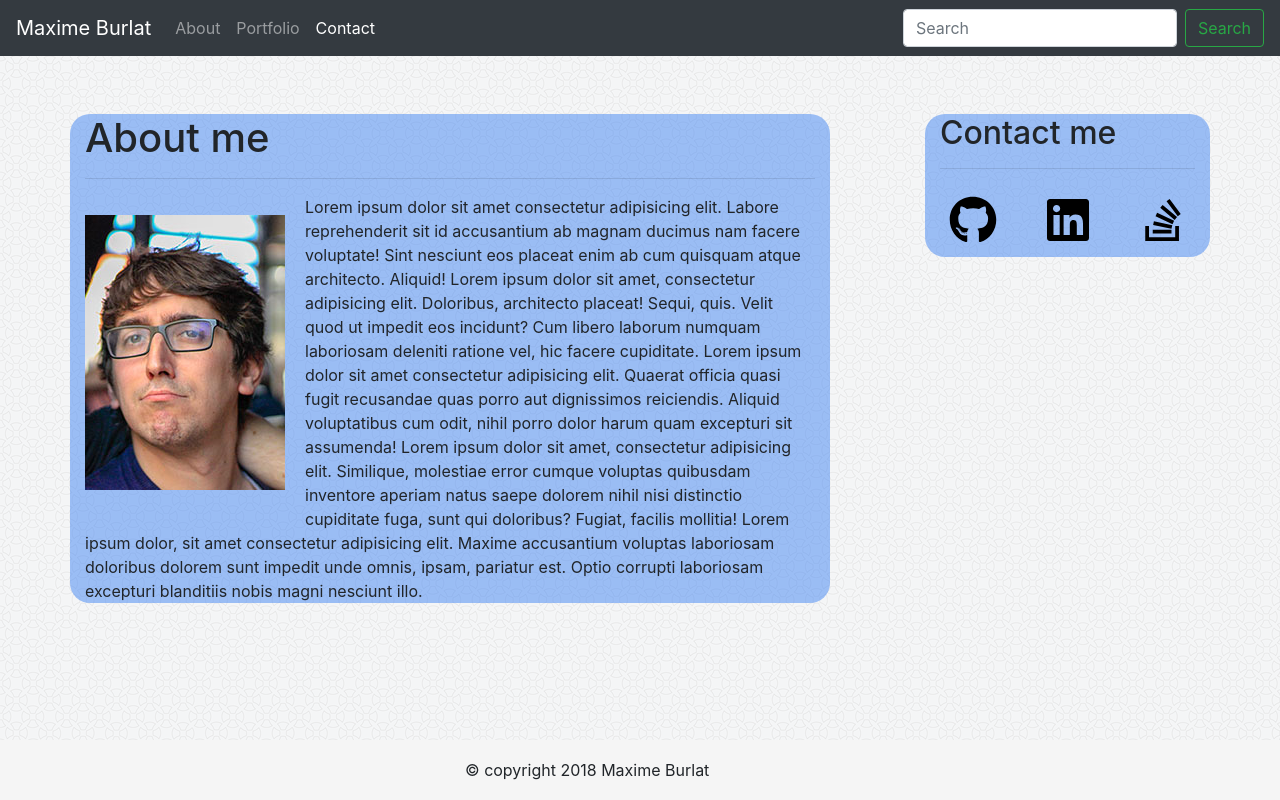
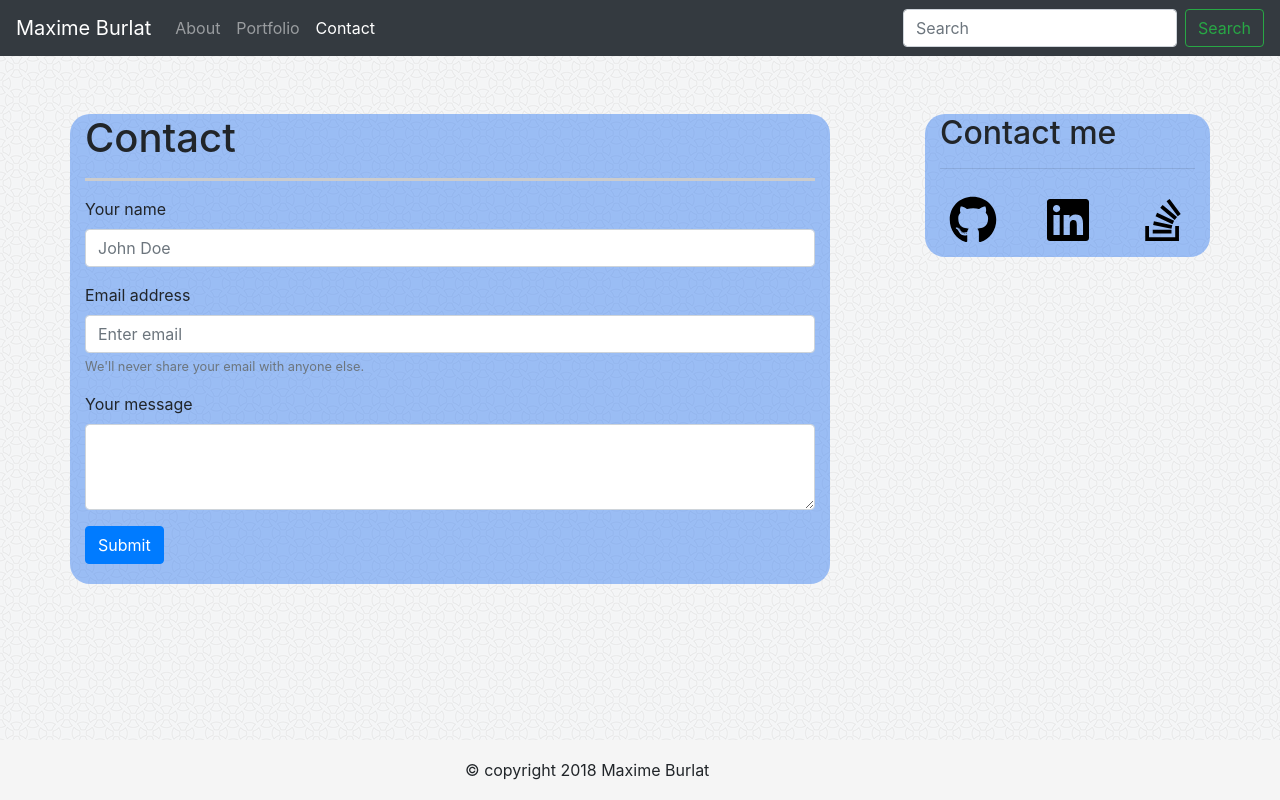
Before and after one commit to Carglass/Bootstrap-Portfolio, a plain HTML site: page contact.html in a window 1280 px wide. Drawn offline with nearby package versions, Linux system fonts and the light colour scheme.

Commit message:
layout complete

```diff
--- a/contact.html
+++ b/contact.html
@@ -1,5 +1,6 @@
 <!doctype html>
 <html lang="en">
+
 <head>
     <meta charset="utf-8">
     <meta name="viewport" content="width=device-width, initial-scale=1, shrink-to-fit=no">
@@ -26,13 +27,16 @@
         <!-- Fixed navbar -->
         <nav class="navbar navbar-expand-md navbar-dark fixed-top bg-dark">
             <a class="navbar-brand" href="#">Maxime Burlat</a>
-            <button class="navbar-toggler" type="button" data-toggle="collapse" data-target="#navbarCollapse" aria-controls="navbarCollapse" aria-expanded="false" aria-label="Toggle navigation">
+            <button class="navbar-toggler" type="button" data-toggle="collapse" data-target="#navbarCollapse" aria-controls="navbarCollapse"
+                aria-expanded="false" aria-label="Toggle navigation">
                 <span class="navbar-toggler-icon"></span>
             </button>
             <div class="collapse navbar-collapse" id="navbarCollapse">
                 <ul class="navbar-nav mr-auto">
                     <li class="nav-item">
-                <a class="nav-link" href="./index.html">About<span class="sr-only">(current)</span></a>
+                        <a class="nav-link" href="./index.html">About
+                            <span class="sr-only">(current)</span>
+                        </a>
                     </li>
                     <li class="nav-item">
                         <a class="nav-link" href="./portfolio.html">Portfolio</a>
@@ -52,16 +56,26 @@
     <!-- Begin page content -->
     <main role="main" class="container mt-4">
         <section class="row mt-30px justify-content-between">
-            <article class="col-md-8 col-12 bgc-blu bdrs">
-                <div class="row d-flex op-1">
-                    <div class="ABOUT col-12">
+            <article class="col-12 col-md-8 bgc-blu bdrs">
                 <div class="">
-                            <h1>About me</h1>
-                            <hr>
-                            <img class="fl-l mt-20px mb-20px mr-20px" src="./assets/images/me.jpg" alt="">
-                            <div class="ABOUTCONTENT">Lorem ipsum dolor sit amet consectetur adipisicing elit. Labore reprehenderit sit id accusantium ab magnam ducimus nam facere voluptate! Sint nesciunt eos placeat enim ab cum quisquam atque architecto. Aliquid! Lorem ipsum dolor sit amet, consectetur adipisicing elit. Doloribus, architecto placeat! Sequi, quis. Velit quod ut impedit eos incidunt? Cum libero laborum numquam laboriosam deleniti ratione vel, hic facere cupiditate. Lorem ipsum dolor sit amet consectetur adipisicing elit. Quaerat officia quasi fugit recusandae quas porro aut dignissimos reiciendis. Aliquid voluptatibus cum odit, nihil porro dolor harum quam excepturi sit assumenda! Lorem ipsum dolor sit amet, consectetur adipisicing elit. Similique, molestiae error cumque voluptas quibusdam inventore aperiam natus saepe dolorem nihil nisi distinctio cupiditate fuga, sunt qui doloribus? Fugiat, facilis mollitia! Lorem ipsum dolor, sit amet consectetur adipisicing elit. Maxime accusantium voluptas laboriosam doloribus dolorem sunt impedit unde omnis, ipsam, pariatur est. Optio corrupti laboriosam excepturi blanditiis nobis magni nesciunt illo.</div>
+                    <form>
+                        <h1 class="">Contact</h2>
+                        <hr class="horizontalBarSection">
+                        <div class="form-group">
+                            <label for="formGroupExampleInput">Your name</label>
+                            <input type="text" class="form-control" id="formGroupExampleInput" placeholder="John Doe">
                         </div>
+                        <div class="form-group">
+                            <label for="exampleInputEmail1">Email address</label>
+                            <input type="email" class="form-control" id="exampleInputEmail1" aria-describedby="emailHelp" placeholder="Enter email">
+                            <small id="emailHelp" class="form-text text-muted">We'll never share your email with anyone else.</small>
                         </div>
+                        <div class="form-group">
+                            <label for="exampleFormControlTextarea1">Your message</label>
+                            <textarea class="form-control" id="exampleFormControlTextarea1" rows="3"></textarea>
+                        </div>
+                        <button type="submit" class="btn btn-primary mb-20px">Submit</button>
+                    </form>
                 </div>
             </article>
             <aside class="col-md-3 col-12 bgc-blu align-self-start bdrs">
@@ -69,9 +83,20 @@
                     <h2>Contact me</h2>
                     <hr>
                     <div class="LINKS row">
-                        <div class="LINK col-4 fz-3em"><a class="" href="https://github.com/Carglass"><i class="fab fa-github c-bk"></i></a></div>
-                        <div class="LINK col-4 fz-3em"><a class="" href="https://www.linkedin.com/in/maxime-burlat-56028748"><i class="fab fa-linkedin c-bk"></i></a></div>
-                        <div class="LINK col-4 fz-3em"><a class="" href="https://stackoverflow.com/users/5658242/maxime-burlat"><i class="fab fa-stack-overflow c-bk"></i></a>
+                        <div class="LINK col-4 fz-3em">
+                            <a class="" href="https://github.com/Carglass">
+                                <i class="fab fa-github c-bk"></i>
+                            </a>
+                        </div>
+                        <div class="LINK col-4 fz-3em">
+                            <a class="" href="https://www.linkedin.com/in/maxime-burlat-56028748">
+                                <i class="fab fa-linkedin c-bk"></i>
+                            </a>
+                        </div>
+                        <div class="LINK col-4 fz-3em">
+                            <a class="" href="https://stackoverflow.com/users/5658242/maxime-burlat">
+                                <i class="fab fa-stack-overflow c-bk"></i>
+                            </a>
                         </div>
                     </div>
                 </div>
@@ -99,4 +124,5 @@
     <script src="https://maxcdn.bootstrapcdn.com/bootstrap/4.0.0/js/bootstrap.min.js" integrity="sha384-JZR6Spejh4U02d8jOt6vLEHfe/JQGiRRSQQxSfFWpi1MquVdAyjUar5+76PVCmYl"
         crossorigin="anonymous"></script>
 </body>
+
 </html>
```
Also changed, not shown: portfolio.html (+1 -1 lines). Lines whose indentation alone changed are shown as unchanged.
